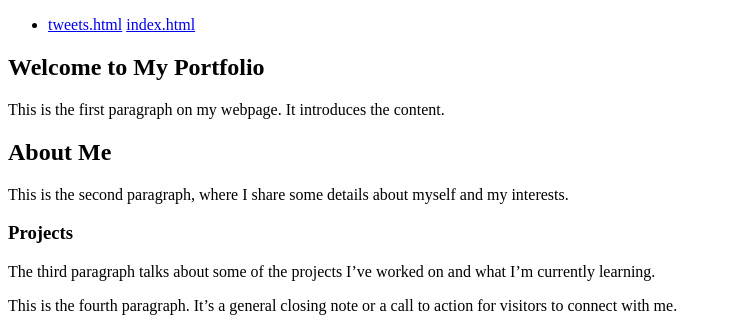
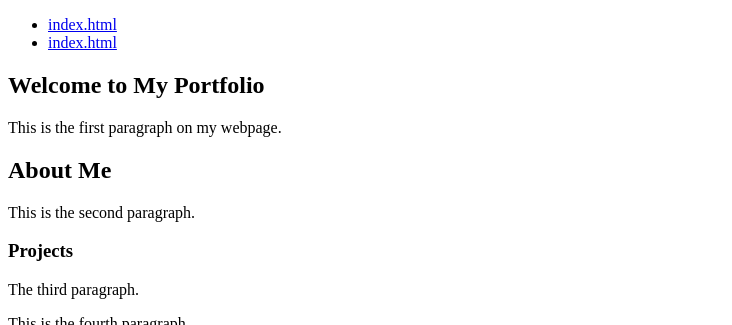
Before and after one commit to chiefpac/My_First_Portfolio, a plain HTML site: page html_basic/index.html in a window 1280 px wide. Shown: the top 325 px of the page, without its empty margins (0-732 px from the left). Drawn offline with Linux system fonts and the light colour scheme.

Commit message:
Update website structure with header, main, and footer

```diff
--- a/html_basic/index.html
+++ b/html_basic/index.html
@@ -9,7 +9,9 @@
     <header>
       <ul>
         <li>
-          <a href="tweets.html">tweets.html</a>
+          <a href="index.html">index.html</a>
+        </li>
+        <li>
           <a href="index.html">index.html</a>
         </li>
       </ul>
@@ -17,27 +19,12 @@
     <main>
       <article>
         <h1>Welcome to My Portfolio</h1>
-        <p>
-          This is the first paragraph on my webpage. It introduces the content.
-        </p>
-
+        <p>This is the first paragraph on my webpage.</p>
         <h2>About Me</h2>
-        <p>
-          This is the second paragraph, where I share some details about myself
-          and my interests.
-        </p>
-
+        <p>This is the second paragraph.</p>
         <h3>Projects</h3>
-        <p>
-          The third paragraph talks about some of the projects I’ve worked on
-          and what I’m currently learning.
-        </p>
-
-        <p>
-          This is the fourth paragraph. It’s a general closing note or a call to
-          action for visitors to connect with me.
-        </p>
-
+        <p>The third paragraph.</p>
+        <p>This is the fourth paragraph.</p>
         <a href="https://www.alxafrica.com/" target="_blank">
           <img
             src="https://i.ibb.co/gTDZZT8/ALX-Logo-07.png"
```
Also changed, not shown: html_basic/tweets.html (+3 -1 lines).
